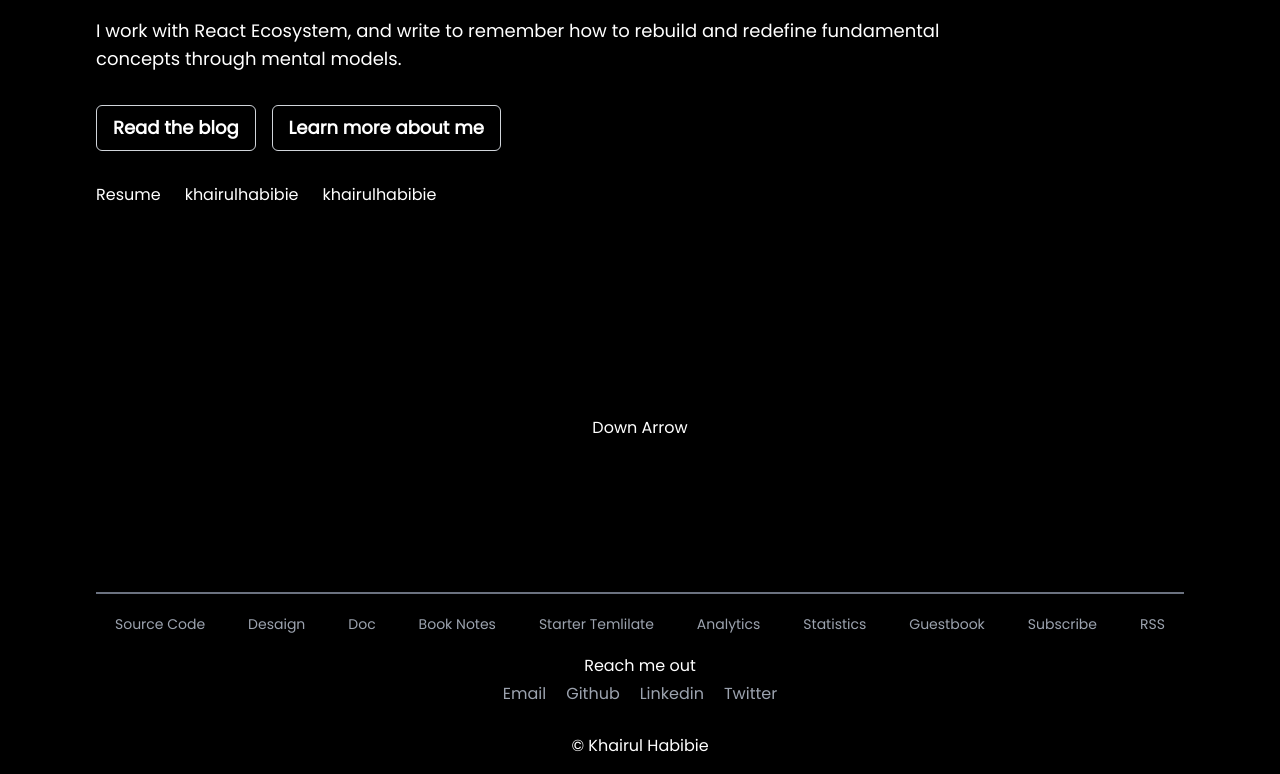
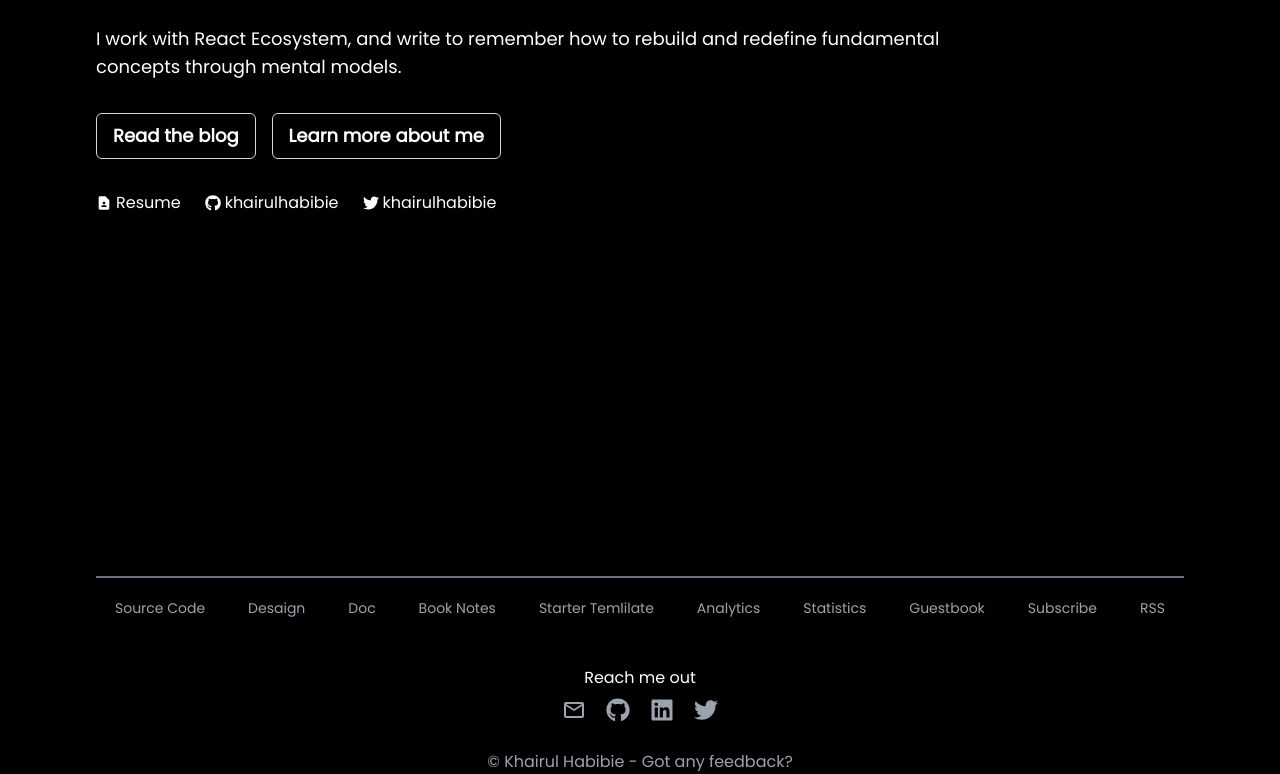
Before and after one commit to khairulhabibie/khairulhabibie.github.io, a React (Create React App) app: page / in a window 1280 px wide. Shown: the part 296-1070 px from the top of the page. Built offline with nearby package versions, Linux system fonts and the light colour scheme.

Commit message:
add about content and footer

```diff
--- /dev/null
+++ b/src/Container/About.jsx
@@ -0,0 +1,74 @@
+import React from "react";
+import { SiTailwindcss, SiJavascript } from "react-icons/si";
+import { FaNodeJs, FaReact } from "react-icons/fa";
+
+const About = () => {
+  return (
+    <>
+      <div className="mb-5 text-2xl font-bold">
+        <h1>About</h1>
+        <h1>Khairul Habibie</h1>
+      </div>
+      <div className="flex align-top">
+        <div className="w-2/3">
+          <article className="space-y-4 text-gray-300">
+            <p>
+              Hello! I'm Khairul. I started learning web development in Januari
+              2022. I have nothing much to do so I decided to learn web
+              development from a dicoding course, then started watching a bunch
+              of youtube videos to explore more about web development especially
+              frontend development.
+            </p>
+            <p>
+              There are a lot of things and technologies to learn in frontend
+              development and I am motivated to learn as much as possible. I
+              enjoy learning something new and getting feedback to make myself
+              better and improve.
+            </p>
+            <p>
+              In this website I will be writing some blogs and showcase my
+              projects. I believe that writing what I have learned is the best
+              way to remember things, and I can share my knowledge along the
+              way. So do contact me and I will be very happy to help!
+            </p>
+          </article>
+          <div className="my-20 space-y-4">
+            <h1 className="font-bold text-2xl">Current Favorite Tech Stack</h1>
+            <ul className="flex space-x-3 text-4xl ">
+              <li>
+                <FaReact />
+              </li>
+              <li>
+                <SiJavascript />
+              </li>
+              <li>
+                <SiTailwindcss />
+              </li>
+              <li>
+                <FaNodeJs />
+              </li>
+            </ul>
+          </div>
+          <div className="my-5 space-y-2">
+            <h1 className="font-bold text-2xl">Contact</h1>
+            <p className="text-gray-300">
+              Do contact me if you need my opinion about web development,
+              especially frontend works. I'll be happy to help! (find my email
+              in the footer)
+            </p>
+          </div>
+        </div>
+        <figure className="w-1/3">
+          <div>
+            <img
+              src="https://res.cloudinary.com/de8q1kwuh/image/upload/v1680297503/portofolio.khairulhabibie.my.id/khairulhabibie_lyxqwr.webp"
+              alt="khairul-habibie.webp"
+            />
+          </div>
+        </figure>
+      </div>
+    </>
+  );
+};
+
+export default About;
--- a/src/Container/Footer.jsx
+++ b/src/Container/Footer.jsx
@@ -1,4 +1,6 @@
 import React from "react";
+import { MdOutlineMailOutline } from "react-icons/md";
+import { FaGithub, FaLinkedin, FaTwitter } from "react-icons/fa";
 
 const Footer = () => {
   return (
@@ -15,16 +17,24 @@ const Footer = () => {
         <li>Subscribe</li>
         <li>RSS</li>
       </ul>
-      <div className="mb-7">
+      <div className="my-7 space-y-2">
         <p>Reach me out</p>
-        <ul className="flex justify-center gap-5 mt-1 text-gray-400">
-          <li>Email</li>
-          <li>Github</li>
-          <li>Linkedin</li>
-          <li>Twitter</li>
+        <ul className="flex justify-center gap-5 mt-1 text-gray-400 text-2xl">
+          <li>
+            <MdOutlineMailOutline />
+          </li>
+          <li>
+            <FaGithub />
+          </li>
+          <li>
+            <FaLinkedin />
+          </li>
+          <li>
+            <FaTwitter />
+          </li>
         </ul>
       </div>
-      <p>© Khairul Habibie</p>
+      <p className="text-gray-400">© Khairul Habibie - Got any feedback?</p>
     </div>
   );
 };
--- a/src/Container/Home.jsx
+++ b/src/Container/Home.jsx
@@ -1,5 +1,7 @@
 import React from "react";
 import { Link } from "react-router-dom";
+import { FaGithub, FaTwitter } from "react-icons/fa";
+import { MdContactPage } from "react-icons/md";
 
 const Home = () => {
   return (
@@ -17,23 +19,31 @@ const Home = () => {
             </p>
           </div>
           <div className="flex my-8 font-bold space-x-4">
-            <div className="rounded-md px-4 py-2 text-lg border border-gray-300 hover:bg-blue-700">
+            <div className="rounded-md px-4 py-2 text-lg border border-gray-300 hover:bg-gray-600">
               Read the blog
             </div>
-            <div className="rounded-md px-4 py-2 text-lg border border-gray-300 hover:bg-blue-700">
+            <div className="rounded-md px-4 py-2 text-lg border border-gray-300 hover:bg-gray-600">
               <Link to="/about">Learn more about me</Link>
             </div>
           </div>
-          <div className="flex space-x-6">
-            <div>Resume</div>
-            <div>khairulhabibie</div>
-            <div>khairulhabibie</div>
-          </div>
+          <ul className="flex space-x-6">
+            <li className="flex items-center space-x-1">
+              <MdContactPage /> <p>Resume</p>
+            </li>
+            <li className="flex items-center space-x-1">
+              <FaGithub />
+              <p>khairulhabibie</p>
+            </li>
+            <li className="flex items-center space-x-1">
+              <FaTwitter />
+              <p>khairulhabibie</p>
+            </li>
+          </ul>
         </div>
       </div>
-      <div className="relative bottom-28 left-0 right-0 text-center">
+      {/* <div className="relative bottom-28 left-0 right-0 text-center">
         Down Arrow
-      </div>
+      </div> */}
     </>
   );
 };
--- a/src/Container/Navbar.jsx
+++ b/src/Container/Navbar.jsx
@@ -4,26 +4,29 @@ import { Link } from "react-router-dom";
 
 const Navbar = () => {
   return (
+    <>
+      <div className="h-2 w-full bg-yellow-400"></div>
       <nav className="flex flex-row justify-between relative top-10 left-0 right-0 mx-24">
         <ul className="flex felx-row justify-between space-x-4">
-        <li className="hover:bg-blue-700 rounded-md px-1">
+          <li className="hover:bg-gray-700 rounded-md px-1">
             <Link to="/.">Home</Link>
           </li>
-        <li className="hover:bg-blue-700 rounded-md px-1">
+          {/* <li className="hover:bg-gray-700 rounded-md px-1">
           <Link to="/blog">Blog</Link>
-        </li>
-        <li className="hover:bg-blue-700 rounded-md px-1">
+        </li> */}
+          <li className="hover:bg-gray-700 rounded-md px-1">
             <Link to="/projects">Project</Link>
           </li>
-        <li className="hover:bg-blue-700 rounded-md px-1">
+          {/* <li className="hover:bg-gray-700 rounded-md px-1">
           <Link to="/library">Library</Link>
-        </li>
-        <li className="hover:bg-blue-700 rounded-md px-1">
+        </li> */}
+          <li className="hover:bg-gray-700 rounded-md px-1">
             <Link to="/about">About</Link>
           </li>
         </ul>
         <button>X</button>
       </nav>
+    </>
   );
 };
 
--- a/src/Container/ProjectItem.jsx
+++ b/src/Container/ProjectItem.jsx
@@ -1,7 +1,7 @@
 import React from "react";
 import { Link } from "react-router-dom";
 
-const ProjectItem = ({ title, body, img, tags, linked }) => {
+const ProjectItem = ({ title, body, img, tags, link, isLinkActive }) => {
   return (
     <div className="relative w-1/3 border border-gray-500 p-4 rounded-md aspect-square">
       <h1 className="font-bold">{title}</h1>
@@ -11,8 +11,12 @@ const ProjectItem = ({ title, body, img, tags, linked }) => {
         <figure className="h-44 overflow-hidden my-2">
           <img src={img} alt={title} />
         </figure>
-        <div className="font-bold text-blue-300">
-          <Link to={`/projects/${linked}`}>See more {`>> `}</Link>
+        <div className="font-bold text-blue-300 text-right">
+          {isLinkActive === true ? (
+            <Link to={`/projects/${link}`}>See more {`>> `}</Link>
+          ) : (
+            "No detail !"
+          )}
         </div>
       </div>
     </div>
--- a/src/Container/Projects.jsx
+++ b/src/Container/Projects.jsx
@@ -5,7 +5,7 @@ const Projects = ({ projects }) => {
   return (
     <div className="mt-28 mx-24 ">
       <div className="mb-4">
-        <h1 className="text-3xl mb-1">Projects</h1>
+        <h1 className="font-bold text-3xl mb-1">Projects</h1>
         <p>Showcase of my works on frontend development.</p>
       </div>
       <div className="flex flex-wrap justify-between">
--- a/src/Pages/AboutPage.jsx
+++ b/src/Pages/AboutPage.jsx
@@ -1,12 +1,15 @@
 import React from "react";
 import Navbar from "../Container/Navbar";
-import Footer from '../Container/Footer'
+import Footer from "../Container/Footer";
+import About from "../Container/About";
 
 const AboutPage = () => {
   return (
     <>
       <Navbar />
-      <div className="mt-28 mx-24">AboutPage</div>
+      <div className="mt-28 mx-24">
+        <About />
+      </div>
       <Footer />
     </>
   );
--- a/src/Utils/project-data.js
+++ b/src/Utils/project-data.js
@@ -4,7 +4,8 @@ let projects = [
     img: "https://res.cloudinary.com/de8q1kwuh/image/upload/v1680297382/portofolio.khairulhabibie.my.id/A_Note_App_ukrlfj.webp",
     title: "A Note App",
     body: "Lorem ipsum dolor sit amet consectetur adipisicing",
-    linked: "404",
+    link: "404",
+    isLinkActive: true,
     isFeatured: false,
     tags: ["react"],
   },
@@ -13,7 +14,8 @@ let projects = [
     img: "https://res.cloudinary.com/de8q1kwuh/image/upload/v1680297382/portofolio.khairulhabibie.my.id/A_Bookshelf_App_gkbayo.webp",
     title: "A Bookshelf App",
     body: "Lorem ipsum dolor sit amet consectetur adipisicing",
-    linked: "404",
+    link: "404",
+    isLinkActive: false,
     isFeatured: false,
     tags: ["noFramework"],
   },
@@ -22,7 +24,8 @@ let projects = [
     img: "https://res.cloudinary.com/de8q1kwuh/image/upload/v1680297382/portofolio.khairulhabibie.my.id/A_Cafe_Menu_cf9qcv.webp",
     title: "A Cafe Menu",
     body: "Lorem ipsum dolor sit amet consectetur adipisicing",
-    linked: "404",
+    link: "404",
+    isLinkActive: false,
     isFeatured: false,
     tags: ["noFramework"],
   },
@@ -31,7 +34,8 @@ let projects = [
     img: "https://res.cloudinary.com/de8q1kwuh/image/upload/v1680297381/portofolio.khairulhabibie.my.id/A_Registration_Form_uqrqwq.webp",
     title: "A Registration Form",
     body: "Lorem ipsum dolor sit amet consectetur adipisicing",
-    linked: "404",
+    link: "404",
+    isLinkActive: false,
     isFeatured: false,
     tags: ["noFramework"],
   },
@@ -40,7 +44,8 @@ let projects = [
     img: "https://res.cloudinary.com/de8q1kwuh/image/upload/v1680297382/portofolio.khairulhabibie.my.id/A_Nutrition_Label_stiyts.webp",
     title: "A Nutrition Label",
     body: "Lorem ipsum dolor sit amet consectetur adipisicing",
-    linked: "404",
+    link: "404",
+    isLinkActive: false,
     isFeatured: false,
     tags: ["noFramework"],
   },
@@ -49,7 +54,8 @@ let projects = [
     img: "https://res.cloudinary.com/de8q1kwuh/image/upload/v1680297382/portofolio.khairulhabibie.my.id/A_Survey_Form_v59zie.webp",
     title: "A Survey Form",
     body: "Lorem ipsum dolor sit amet consectetur adipisicingddddddddddddsdsd sdsdsdsd sdsdsdsd sdsdsdwsd dsdsdws sdsdsd",
-    linked: "404",
+    link: "404",
+    isLinkActive: false,
     isFeatured: false,
     tags: ["noFramework"],
   },
```
Lines whose indentation alone changed are shown as unchanged.
